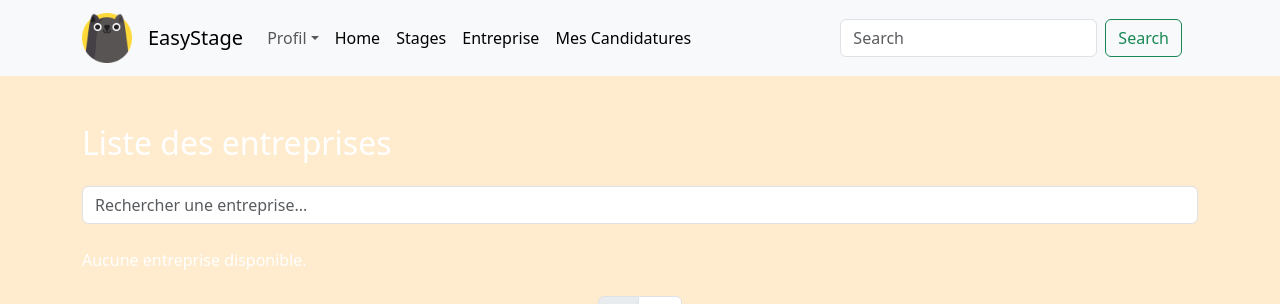
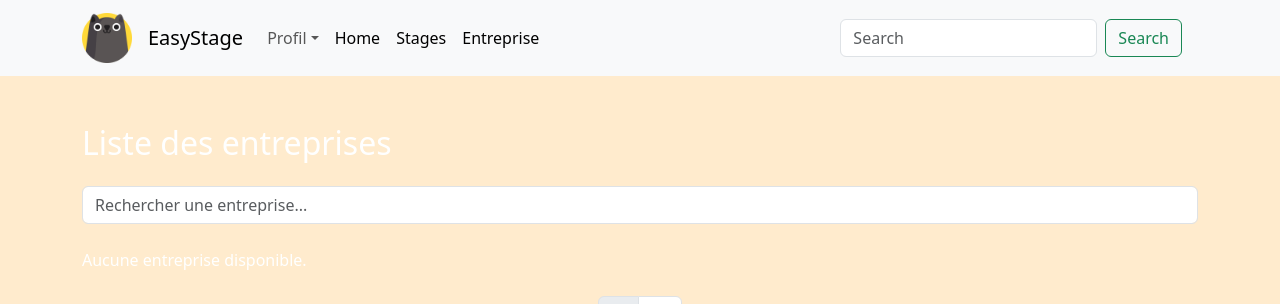
Before and after one commit to ChachURSS/Projet-Web, a PHP site: template templates/entreprise.twig in a window 1280 px wide. Shown: the top 304 px of the page. Run offline with PHP 8.4, Linux system fonts and the light colour scheme; the template is opened without the code that fills it, so the values that code supplies are empty; some libraries are stand-ins or nearby versions.

Commit message:
Update navbar.twig

```diff
--- a/templates/navbar.twig
+++ b/templates/navbar.twig
@@ -14,6 +14,7 @@
                     <ul class="dropdown-menu" aria-labelledby="navbarDropdown">
                         <li><a class="dropdown-item" href="/organization">Organisation</a></li>
                         <li><a class="dropdown-item" href="/wishlist">Wishlist</a></li>
+                        <li><a class="dropdown-item" href="/applications">Mes Candidatures</a></li>
                         <li><hr class="dropdown-divider"></li>
                         <li><a class="dropdown-item text-danger" href="/logout">Se déconnecter</a></li>
                     </ul>
@@ -21,7 +22,6 @@
                 <li class="nav-item"><a class="nav-link active" href="/home">Home</a></li>
                 <li class="nav-item"><a class="nav-link active" href="/internships">Stages</a></li>
                 <li class="nav-item"><a class="nav-link active" href="/companies">Entreprise</a></li>
-                <li class="nav-item"><a class="nav-link active" href="/applications">Mes Candidatures</a></li>
             </ul>
 
             <form class="d-flex align-items-center" role="search">
```
